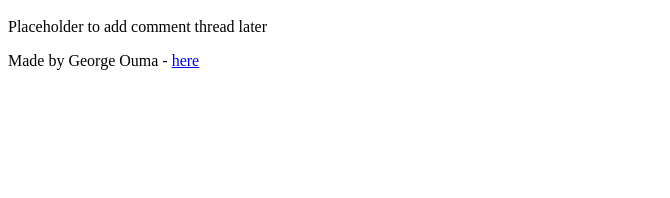
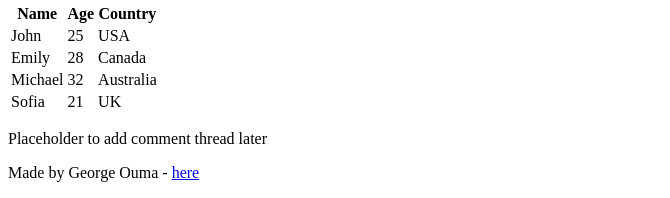
Before and after one commit to Darein-roy/My_First_Portfolio, a plain HTML site: page index.html in a window 1280 px wide. Shown: the part 698-896 px from the top of the page, without its empty margins (0-670 px from the left). Before the commit the page ends 800 px from the top, so only its background shows below. Drawn offline with Linux system fonts and the light colour scheme.

Commit message:
added a table of student names

```diff
--- a/index.html
+++ b/index.html
@@ -25,6 +25,33 @@
                 <p>The third most important process in milk operations is Marketing</p>
                 <img src="https://i.ibb.co/gTDZZT8/ALX-Logo-07.png" alt="ALX logo">
                 <a href="/tweets.html">Tweets</a>
+                <table>
+                    <tr>
+                        <th scope="col">Name</th>
+                        <th scope="col">Age</th>
+                        <th scope="col">Country</th>
+                    </tr>
+                    <tr>
+                        <td>John</td>
+                        <td>25</td>
+                        <td>USA</td>
+                    </tr>
+                    <tr>
+                        <td>Emily</td>
+                        <td>28</td>
+                        <td>Canada</td>
+                    </tr>
+                    <tr>
+                        <td>Michael</td>
+                        <td>32</td>
+                        <td>Australia</td>
+                    </tr>
+                    <tr>
+                        <td>Sofia</td>
+                        <td>21</td>
+                        <td>UK</td>
+                    </tr>
+                </table>
             </article>
             <aside>
                 <p>Placeholder to add comment thread later</p>
```
